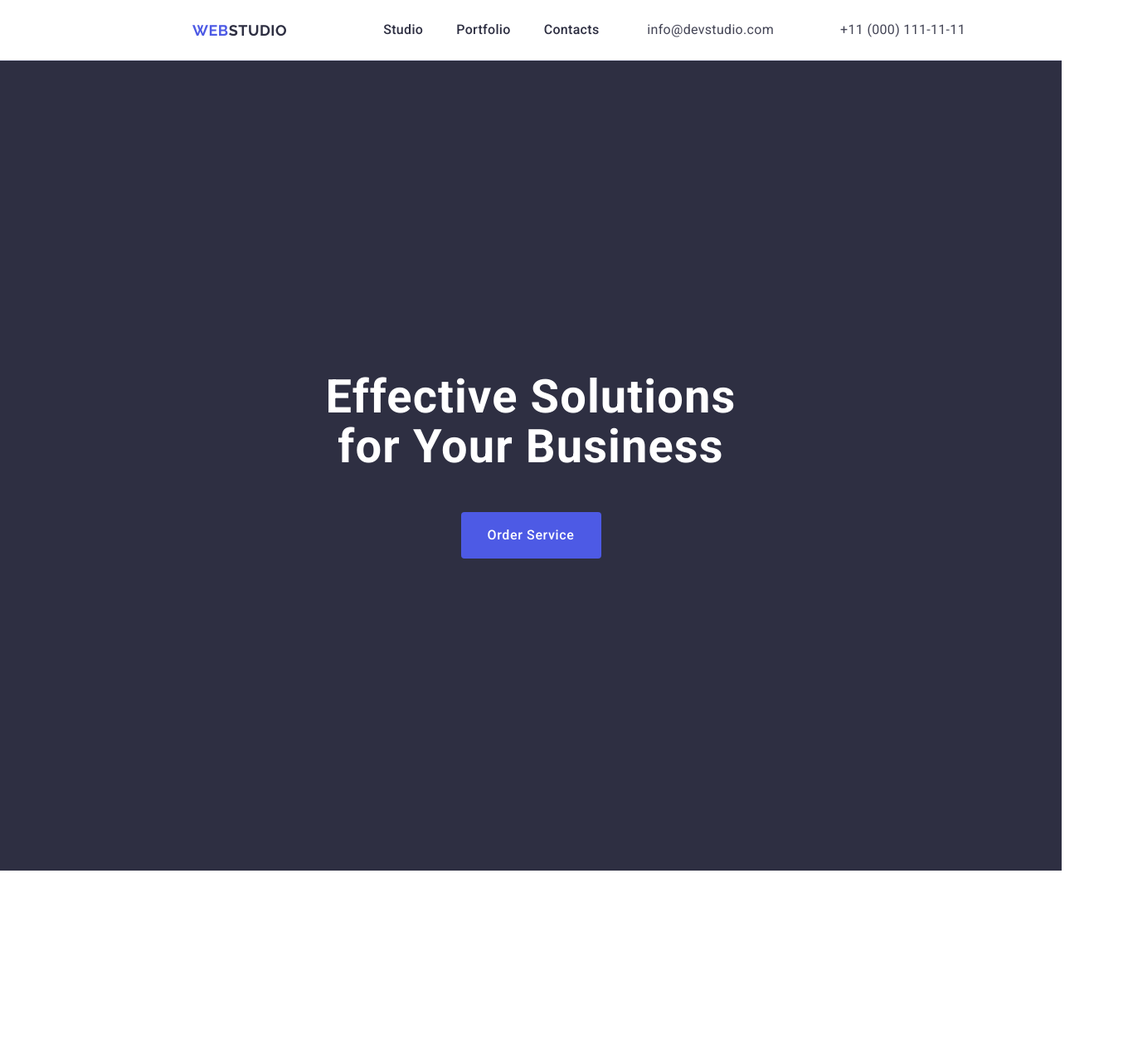
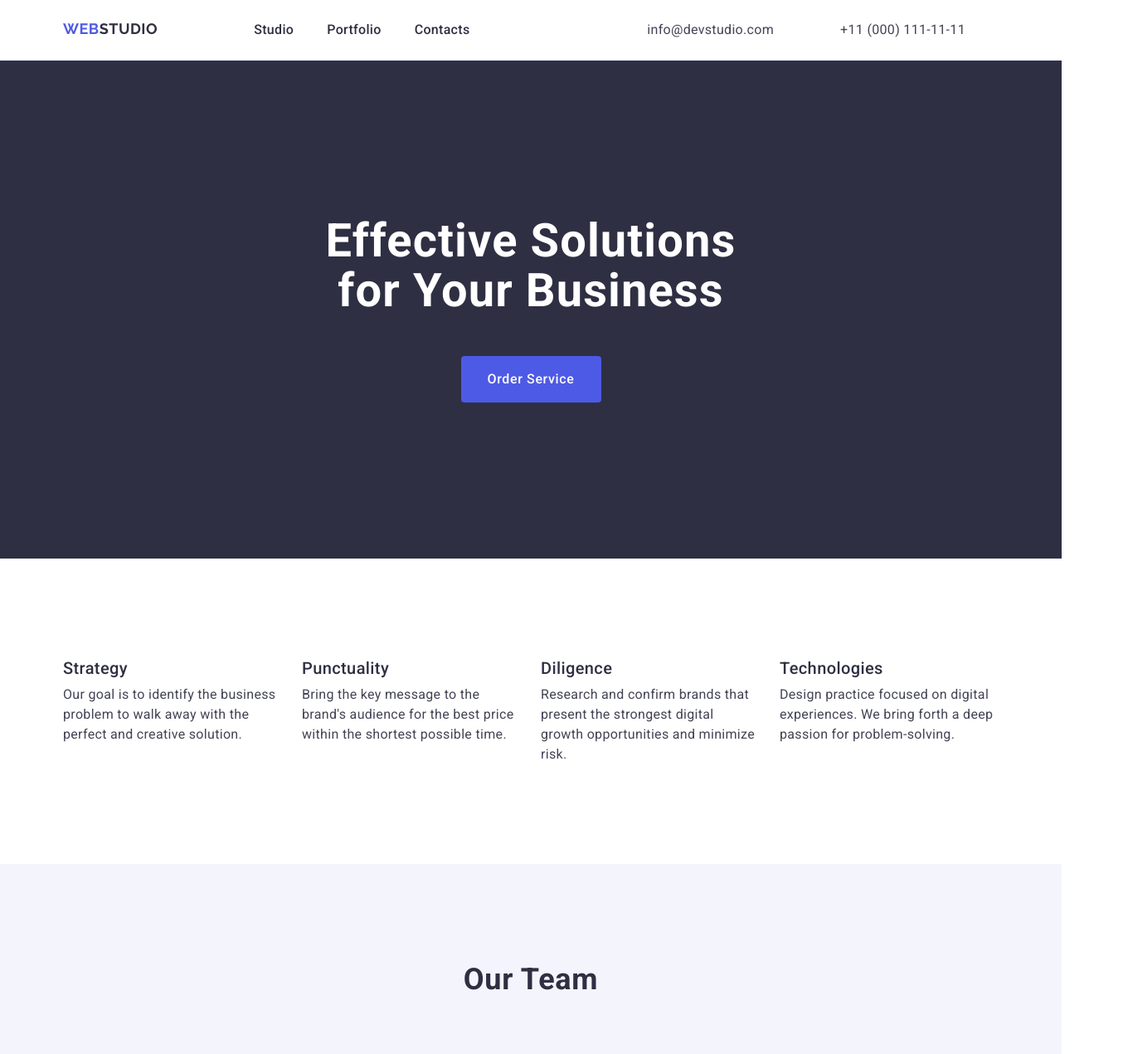
Before and after one commit to Panther1986/goit-markup-hw-03, a plain HTML site: page index.html in a window 1280 px wide. Shown: the top 1270 px of the page at 83% size, 1360 px wide, since content can reach past the window. Drawn offline with nearby package versions, Linux system fonts and the light colour scheme.

Commit message:
update11

```diff
--- a/css/styles.css
+++ b/css/styles.css
@@ -48,14 +48,10 @@ a:link {
 
 .nav-container-general{
     display: flex;
-    height: 72px;
-    align-items: center;
-    justify-content: space-around;
     padding-top: 24px;
     padding-bottom: 24px;
-    justify-content: flex-start;
-    flex-direction: row;
     gap: 40px;
+
 }
 
 .general-container{
@@ -81,7 +77,6 @@ a:link {
 
 .nav-container-logo{
     margin-right: 76px;
-    padding-left: 156px;
 }
 
 .nav-container {
@@ -117,6 +112,7 @@ a:link {
 
 .nav-address {
     font-style: normal;
+    margin-left: auto;
 }
 
 .nav-address-mail {
@@ -141,11 +137,6 @@ a:link {
 .first-section {
     background-color: #2e2f42;
     padding: 188px 0;
-}
-
-.first-element{
-    padding-top: 188px;
-    padding-bottom: 188px;
 }
 
 .first-section-title {
@@ -205,12 +196,6 @@ a:link {
 .second-section-main{
     display: flex;
     gap: 24px;
-    width: 1128px;
-
-    margin-left: 156px;
-    margin-top: 120px;
-    margin-right: 156px;
-    margin-bottom: 120px;
 }
 
 .second-section-item{
@@ -231,9 +216,6 @@ a:link {
     line-height: 1.5;
     letter-spacing: 0.02em;
     color: #434455;
-    height: 72px;
-    padding-top: 8px;
-    text-align: left;
 }
 
 .third-section {
@@ -249,7 +231,7 @@ a:link {
     text-transform: capitalize;
     color: #2e2f42;
     margin-bottom: 72px;
-    padding-top: 120px;
+
 }
 
 .third-section-main{
@@ -262,7 +244,6 @@ display: flex;
     background-color: #FFFFFF;
     width: calc((100% - 72px) / 4);
     border-radius: 0px 0px 4px 4px;
-    margin-bottom: 120px;
 
 }
 
@@ -285,8 +266,6 @@ padding: 32px 0;
     line-height: 1.5;
     letter-spacing: 0.02em;
     color: #434455;
-    padding-top: 8px;
-    padding-bottom: 32px;
     text-align: center;
 }
 
@@ -326,9 +305,7 @@ border: 1px solid #e7e9fc;
 border-top: none;
 }
 
-.portfolio-list:first-child{
-    margin-bottom: 48px;
-}
+
 .description-portfolio {
 color: #2E2F42;
     font-size: 20px;
@@ -346,8 +323,6 @@ color: #2E2F42;
         font-weight: 400;
         line-height: 1.5;
         letter-spacing: 0.02em;
-        padding-bottom: 32px;
-        padding-left: 16px;
 }
 
 .footer-info {
--- a/index.html
+++ b/index.html
@@ -46,7 +46,7 @@
     <main>
         <section class="first-section">
 
-        <div class="container first-element">
+        <div class="container">
 
             <h1 class="first-section-title">Effective Solutions
                 for Your Business</h1>
```
